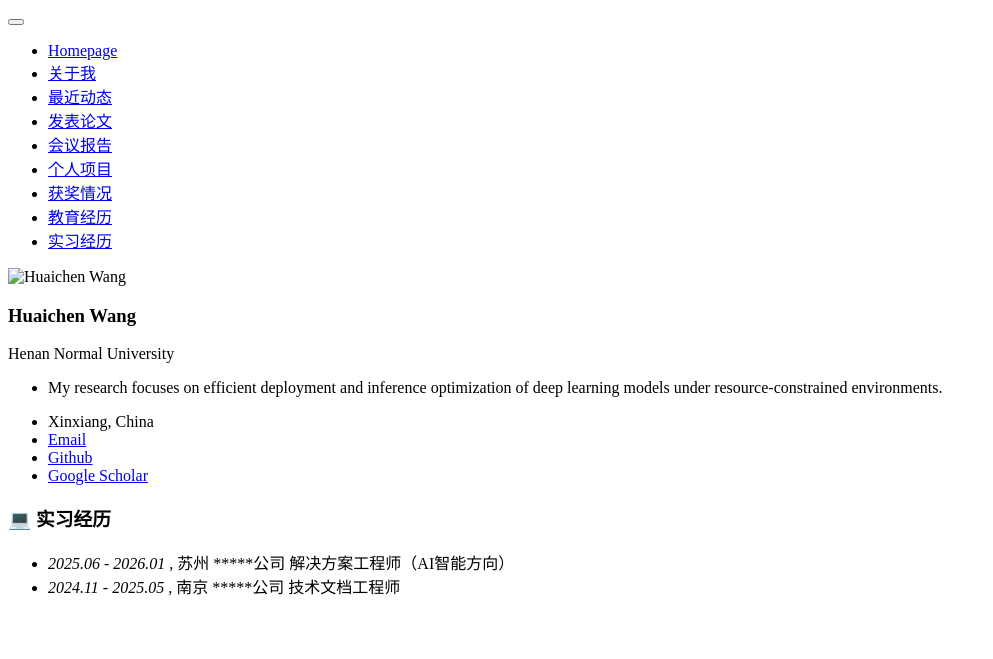
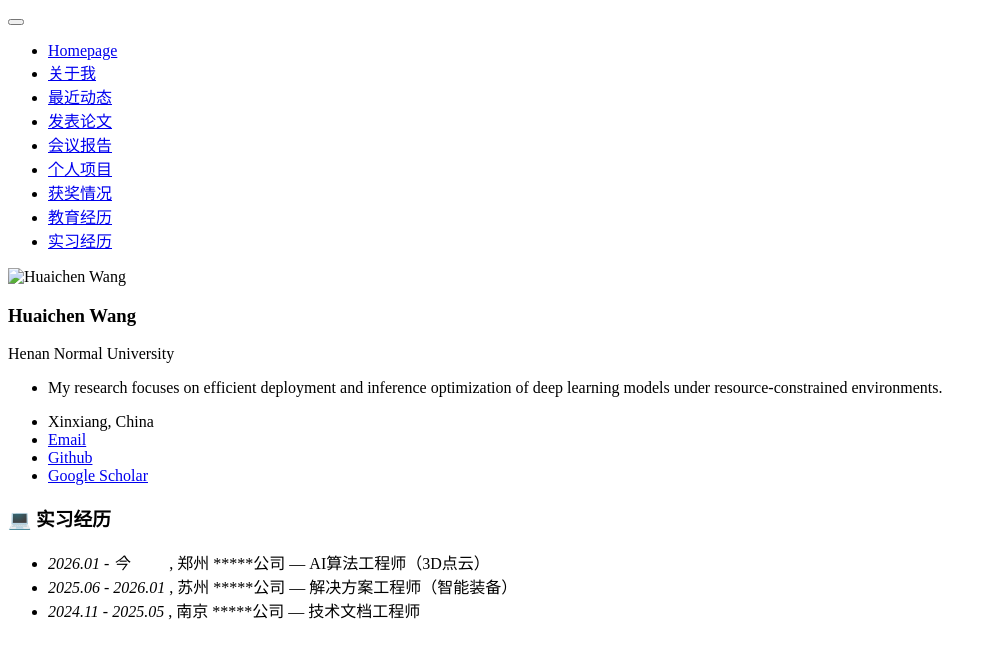
Before and after one commit to wanghuaichen2/wanghuaichen2.github.io, a Jekyll site: the page built from _pages/includes/internships.md, in a window 1280 px wide. Shown: the top 659 px of the page, without its empty margins (0-993 px from the left). Built offline with Jekyll 4.4.1, drawn with Linux system fonts in a browser that asks for light colours; our own code applies the rules of GitHub Pages for plain Markdown files.

Commit message:
2026.04.22

```diff
--- a/_pages/includes/internships.md
+++ b/_pages/includes/internships.md
@@ -1,3 +1,4 @@
 # 💻 实习经历 {#internships}
-- *2025.06 - 2026.01* , 苏州  *****公司 解决方案工程师（AI智能方向）
-- *2024.11 - 2025.05* , 南京  *****公司 技术文档工程师
+- *2026.01 - 今&nbsp;&nbsp;&nbsp;&nbsp;&nbsp;&nbsp;&nbsp;&nbsp;&nbsp;* , 郑州  *****公司 — AI算法工程师（3D点云）
+- *2025.06 - 2026.01* , 苏州  *****公司 — 解决方案工程师（智能装备）
+- *2024.11 - 2025.05* , 南京  *****公司 — 技术文档工程师
```
